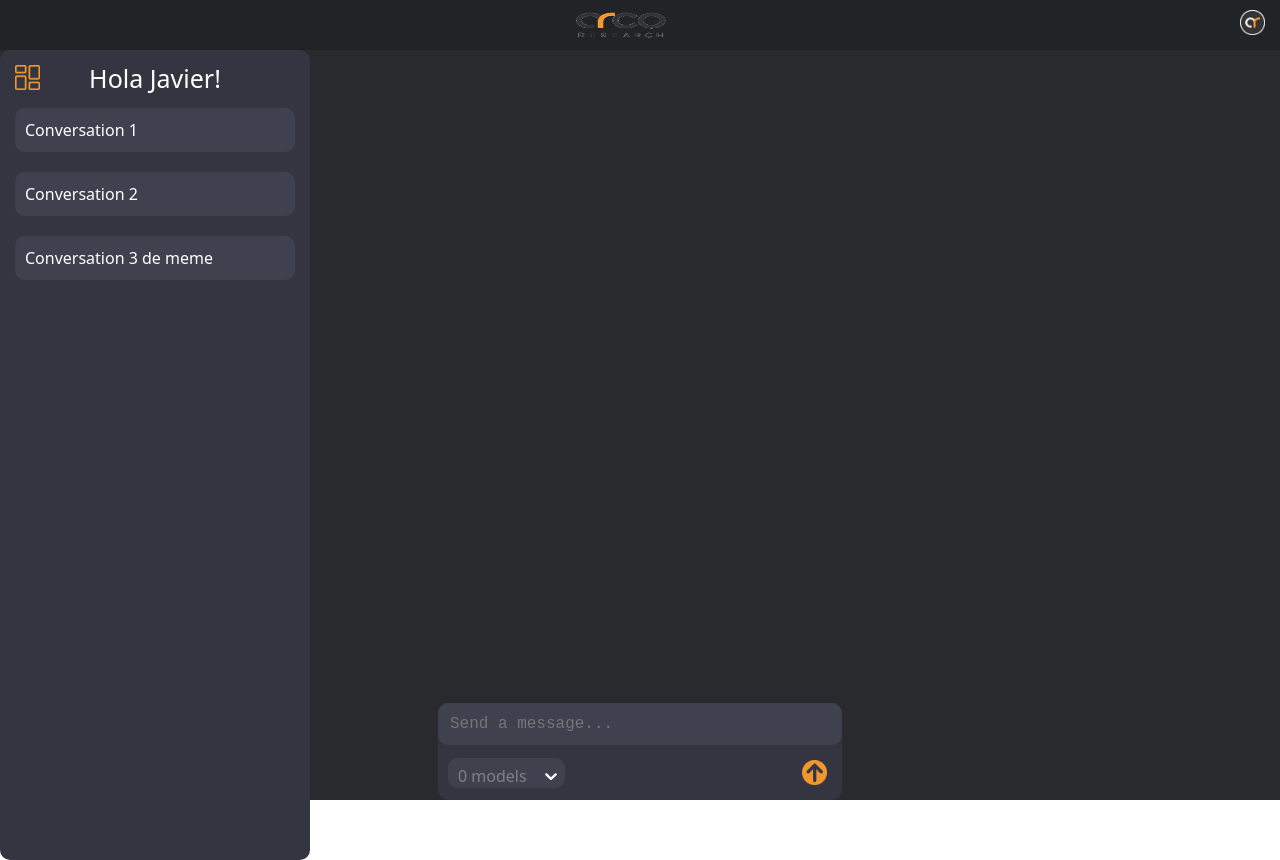
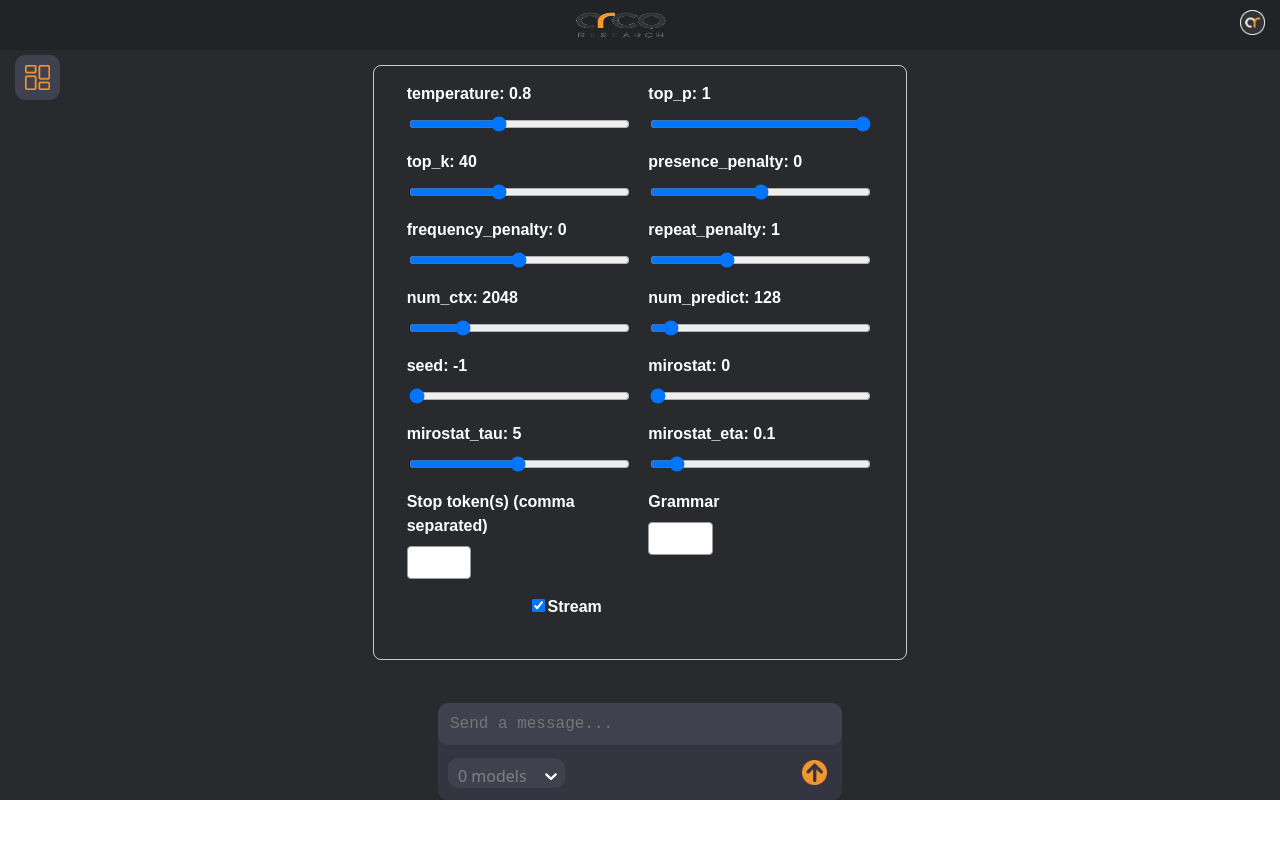
Before and after one commit to XaviRS95/arcollm_ui, a React (Vite) app: page / in a window 1280 px wide. After the commit the page ends 800 px from the top, so only its background shows below. Built offline with nearby package versions, Linux system fonts and the light colour scheme; no server answers.

Commit message:
Ollama models options menu included without functionalities

```diff
--- /dev/null
+++ b/src/components/OptionsFormComponent/OptionsFormComponentMain.jsx
@@ -0,0 +1,98 @@
+import React, { useState } from 'react';
+import './OptionsFormComponentStyles.css';
+
+export default function OptionsFormComponentMain({ onChange }) {
+    const [options, setOptions] = useState({
+        temperature: 0.8,
+        top_p: 1,
+        top_k: 40,
+        presence_penalty: 0,
+        frequency_penalty: 0,
+        repeat_penalty: 1,
+        num_ctx: 2048,
+        seed: -1,
+        num_predict: 128,
+        mirostat: 0,
+        mirostat_tau: 5.0,
+        mirostat_eta: 0.1,
+        stop: '',
+        stream: true,
+        grammar: '',
+    });
+
+    const handleChange = (key, value) => {
+        const newOptions = { ...options, [key]: value };
+        setOptions(newOptions);
+        onChange?.(newOptions);
+    };
+
+    const sliders = [
+        ['temperature', 0.0, 2.0, 0.01],
+        ['top_p', 0.0, 1.0, 0.01],
+        ['top_k', 0, 100, 1],
+        ['presence_penalty', -2.0, 2.0, 0.1],
+        ['frequency_penalty', -2.0, 2.0, 0.1],
+        ['repeat_penalty', 0.5, 2.0, 0.1],
+        ['num_ctx', 256, 8192, 256],
+        ['num_predict', 1, 2048, 1],
+        ['seed', -1, 999999, 1],
+        ['mirostat', 0, 2, 1],
+        ['mirostat_tau', 0.1, 10.0, 0.1],
+        ['mirostat_eta', 0.01, 1.0, 0.01],
+    ];
+
+    return (
+        <form className="options-form">
+            {sliders.map(([key, min, max, step]) => (
+                <div key={key} className="options-form-group">
+                    <label htmlFor={key}>
+                        {key}: <span className="options-form-value">{options[key]}</span>
+                    </label>
+                    <input
+                        id={key}
+                        type="range"
+                        value={options[key]}
+                        min={min}
+                        max={max}
+                        step={step}
+                        onChange={(e) => handleChange(key, parseFloat(e.target.value))}
+                    />
+                </div>
+            ))}
+
+
+
+            <div className="options-form-group">
+                <label htmlFor="stop">Stop token(s) (comma separated)</label>
+                <input
+                    id="stop"
+                    type="text"
+                    value={options.stop}
+                    onChange={(e) => handleChange('stop', e.target.value)}
+                />
+            </div>
+
+            <div className="options-form-group">
+                <label htmlFor="grammar">Grammar</label>
+                <input
+                    id="grammar"
+                    type="text"
+                    value={options.grammar}
+                    onChange={(e) => handleChange('grammar', e.target.value)}
+                />
+            </div>
+
+            <div className="options-form-group options-form-checkbox">
+                <label htmlFor="stream">
+                    <input
+                        id="stream"
+                        type="checkbox"
+                        checked={options.stream}
+                        onChange={(e) => handleChange('stream', e.target.checked)}
+                    />
+                    Stream
+                </label>
+            </div>
+        </form>
+    );
+}
--- /dev/null
+++ b/src/components/OptionsFormComponent/OptionsFormComponentStyles.css
@@ -0,0 +1,39 @@
+.options-form {
+    width: 500px;
+    margin: 0 auto;
+    padding: 1rem;
+    font-family: Arial, sans-serif;
+    border: 1px solid #ccc;
+    border-radius: 8px;
+    display: flex;
+    flex-direction: row;
+    justify-content: space-evenly;
+    flex-wrap: wrap;
+
+}
+
+.options-form-group {
+    display: flex;
+    flex-direction: column;
+    margin-bottom: 1rem;
+    width: 45%;
+}
+
+.options-form-group label {
+    margin-bottom: 0.5rem;
+    font-weight: bold;
+}
+
+.options-form-group input[type="number"],
+.options-form-group input[type="text"] {
+    padding: 0.4rem;
+    font-size: 1rem;
+    border: 1px solid #999;
+    border-radius: 4px;
+    max-width: 50px;
+}
+
+.options-form-checkbox {
+    flex-direction: row;
+    align-items: center;
+}
--- a/src/components/SidebarButtonComponent/SidebarButtonComponentStyles.css
+++ b/src/components/SidebarButtonComponent/SidebarButtonComponentStyles.css
@@ -1,9 +1,12 @@
 #sidebarIcon{
     position: absolute;
-    top: 65px;
+    top: 55px;
     left: 15px;
     width: 25px;
     height: 25px;
     cursor: pointer;
-    z-index: 2;
+    z-index: 3;
+    background-color: #40414f;
+    padding: 10px;
+    border-radius: 10px;
 }
--- a/src/components/SidebarComponent/SidebarComponentStyles.css
+++ b/src/components/SidebarComponent/SidebarComponentStyles.css
@@ -11,6 +11,7 @@
     flex-direction: column;
     background-color: #343541;
     border-radius: 10px;
+    z-index: 2;
 }
 
 #nameDisplay{
--- a/src/components/TextInputComponent/TextInputComponentStyles.css
+++ b/src/components/TextInputComponent/TextInputComponentStyles.css
@@ -8,6 +8,7 @@
     align-items: center;
     justify-content: center;
     align-self: end;
+    z-index: 1;
 }
 
 #TextInputComponent {
--- a/src/pages/ChatPage/ChatPage.jsx
+++ b/src/pages/ChatPage/ChatPage.jsx
@@ -5,11 +5,12 @@ import TextInputComponentMain from "../../components/TextInputComponent/TextInpu
 import {useState} from "react";
 import SidebarComponentMain from "../../components/SidebarComponent/SidebarComponentMain.jsx";
 import SidebarButtonComponentMain from "../../components/SidebarButtonComponent/SidebarButtonComponentMain.jsx";
+import OptionsFormComponentMain from "../../components/OptionsFormComponent/OptionsFormComponentMain.jsx";
 
 export default function ChatPage() {
 
     const [message, setMessage] = useState("");
-    var [sidebarVisible, setSidebarVisible] = useState(true);
+    var [sidebarVisible, setSidebarVisible] = useState(false);
 
 
     const handleMessageSend = (msg) => {
@@ -23,6 +24,7 @@ export default function ChatPage() {
     return (
         <div id={'ChatPage'}>
             <BannerComponentMain/>
+            <OptionsFormComponentMain/>
             <SidebarButtonComponentMain isVisible={sidebarVisible} onChangeState={handleSidebarVisible}/>
             <ChatComponentMain message={message}/>
             <SidebarComponentMain visibleState={sidebarVisible}/>
```
